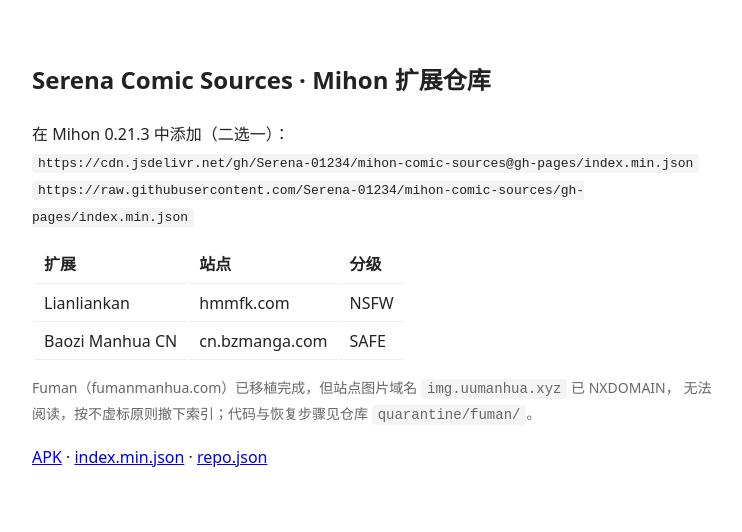
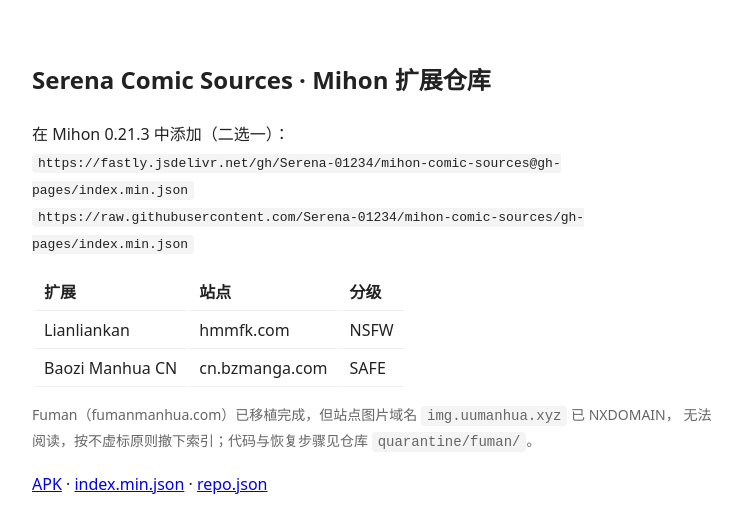
Before and after one commit to Serena-01234/mihon-comic-sources, a plain HTML site: page index.html in a window 1280 px wide. Shown: the whole page, without its empty margins (268-1010 px from the left). Drawn offline with Linux system fonts and the light colour scheme.

Commit message:
docs: 落地页主地址改为 Fastly 节点

```diff
--- a/index.html
+++ b/index.html
@@ -2,7 +2,7 @@
 <style>body{font-family:system-ui;max-width:680px;margin:60px auto;line-height:1.7;color:#222}code{background:#f4f4f5;padding:2px 6px;border-radius:4px}tr td,tr th{padding:4px 10px;border-bottom:1px solid #eee;text-align:left}.muted{color:#666;font-size:14px}</style>
 <h2>Serena Comic Sources · Mihon 扩展仓库</h2>
 <p>在 Mihon 0.21.3 中添加（二选一）：<br>
-<code>https://cdn.jsdelivr.net/gh/Serena-01234/mihon-comic-sources@gh-pages/index.min.json</code><br>
+<code>https://fastly.jsdelivr.net/gh/Serena-01234/mihon-comic-sources@gh-pages/index.min.json</code><br>
 <code>https://raw.githubusercontent.com/Serena-01234/mihon-comic-sources/gh-pages/index.min.json</code></p>
 <table>
 <tr><th>扩展</th><th>站点</th><th>分级</th></tr>
```
